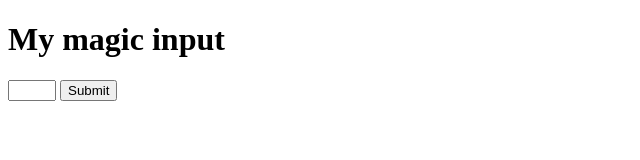
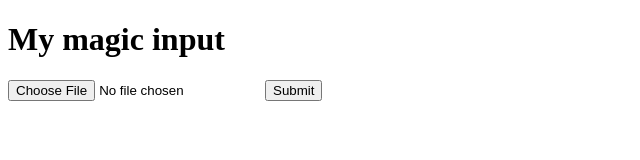
Before and after one commit to giorgikalichava/gio, a plain HTML site: page 1-HTML-Basics/4-forms/index.html in a window 1280 px wide. Shown: the whole page, without its empty margins (0-640 px from the left). Drawn offline with Linux system fonts and the light colour scheme.

Commit message:
feat(4-forms): Finish tutorial -7

```diff
--- a/1-HTML-Basics/4-forms/index.html
+++ b/1-HTML-Basics/4-forms/index.html
@@ -9,7 +9,7 @@
             <h1>My magic input</h1>
 
 <form  action="/">
-<input type="number" min="3" max="6" name="age"/>
+<input type="file" name="avatar" />
 <input type="submit" name="send"/>
 
 
```
